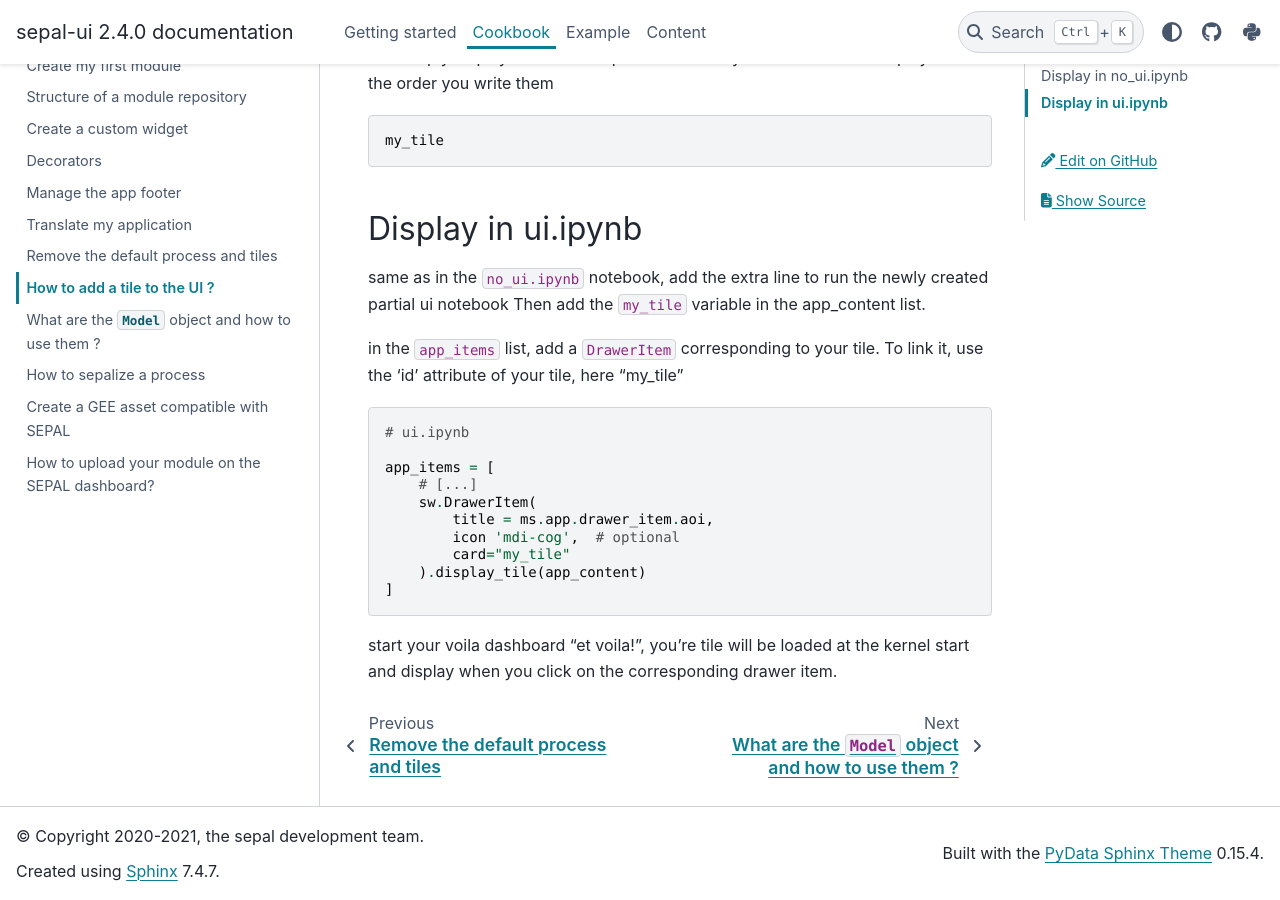
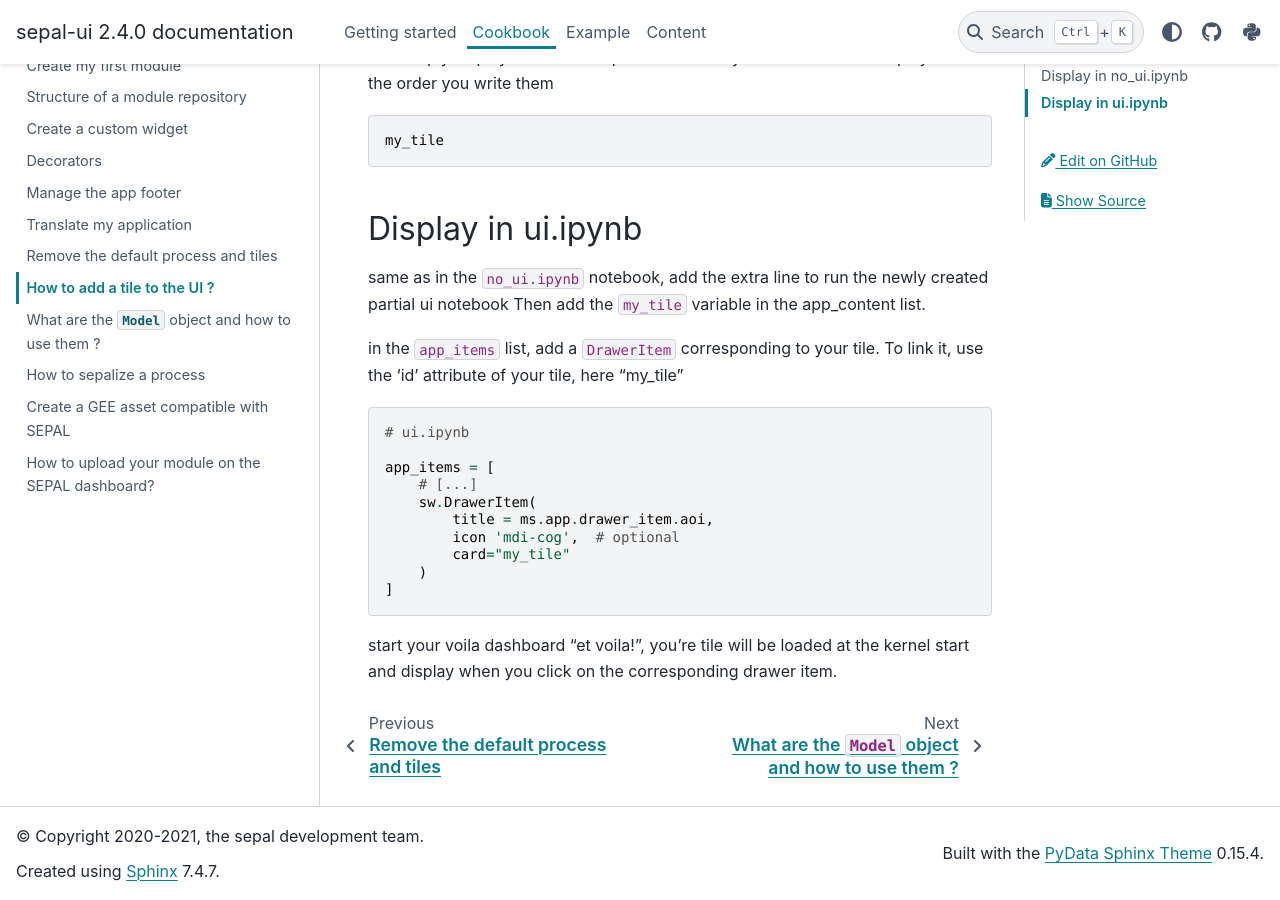
Before and after one commit to openforis/sepal_ui, a Sphinx documentation site: the page built from docs/source/tutorials/add-tile.rst, in a window 1280 px wide and 900 px high, scrolled down 2426 px. Built offline with Sphinx 7.4.7 and the PyData theme 0.15.4, drawn with Linux system fonts in a browser that asks for light colours; the version number is read from the project's files by our own code.

Commit message:
docs: remove deprecated method

```diff
--- a/docs/source/tutorials/add-tile.rst
+++ b/docs/source/tutorials/add-tile.rst
@@ -137,7 +137,7 @@ in the :code:`app_items` list, add a :code:`DrawerItem` corresponding to your ti
             title = ms.app.drawer_item.aoi,
             icon 'mdi-cog',  # optional
             card="my_tile"
-        ).display_tile(app_content)
+        )
     ]
 
 
```
